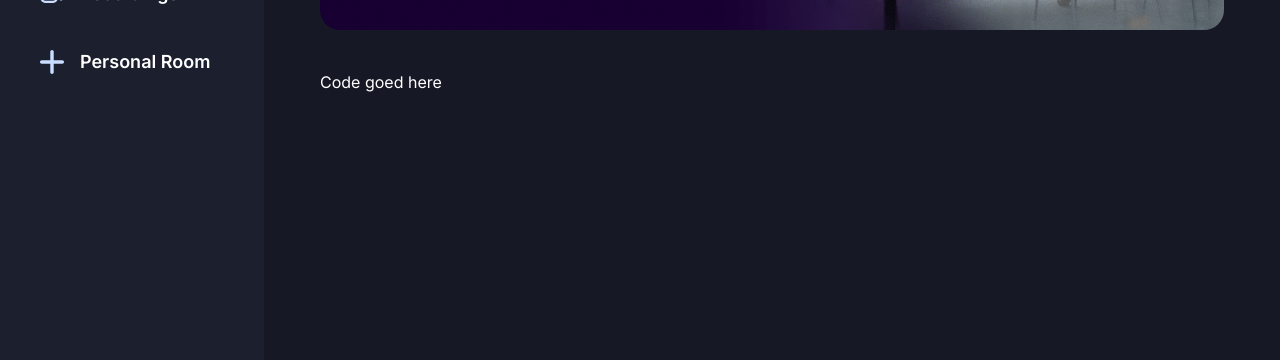
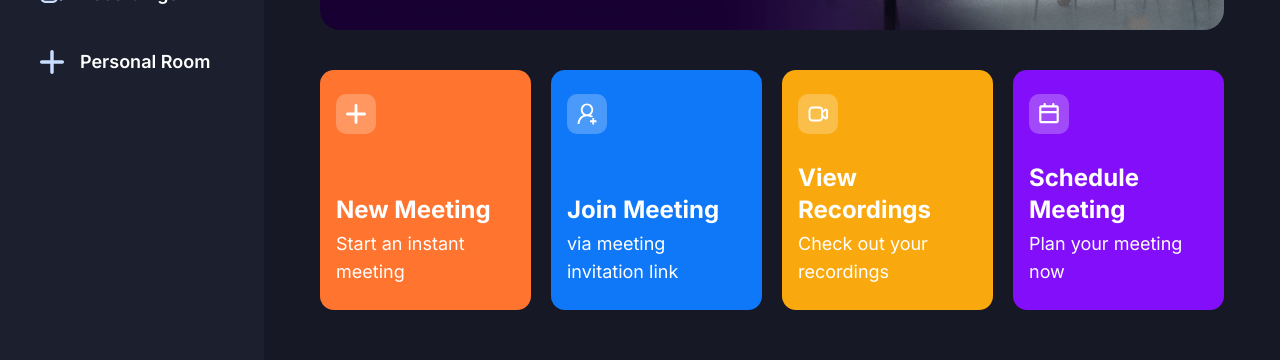
Before and after one commit to Subhendu-Kumar/Video_Verse, a Next.js app: page / in a window 1280 px wide. Shown: the part 352-712 px from the top of the page. Built offline with nearby package versions, Linux system fonts and the light colour scheme; no server answers.

Commit message:
added home cards

```diff
--- a/app/(root)/(home)/page.tsx
+++ b/app/(root)/(home)/page.tsx
@@ -19,7 +19,7 @@
   return (
     <section className="flex size-full flex-col gap-10 text-white">
       <div className="h-[270px] w-full rounded-[20px] bg-cover bg-hero">
-        <div className="flex flex-col h-full justify-between max-md:px-5 max-md:py-8 lg:p-8">
+        <div className="flex flex-col h-full justify-between max-md:px-5 max-md:py-8 max-lg:p-6 lg:p-8">
           <h2 className="glassmorphism max-w-[270px] rounded py-2 text-center text-base font-normal">
             Upcoming Meeting at: 11:30 pm
           </h2>
--- /dev/null
+++ b/components/HomeCards.tsx
@@ -0,0 +1,38 @@
+import { cn } from "@/lib/utils";
+import Image from "next/image";
+
+interface HomeCardsProps {
+  className?: string;
+  img: string;
+  title: string;
+  description: string;
+  handleClick: () => void;
+}
+
+const HomeCards = ({
+  className,
+  img,
+  title,
+  description,
+  handleClick,
+}: HomeCardsProps) => {
+  return (
+    <div
+      className={cn(
+        "px-4 py-6 flex flex-col justify-between w-full xl:max-w-[270px] min-h-[240px] cursor-pointer rounded-[14px]",
+        className
+      )}
+      onClick={handleClick}
+    >
+      <div className="flex-center glassmorphism size-10 rounded-[10px]">
+        <Image src={img} alt={title} width={20} height={20} />
+      </div>
+      <div className="flex flex-col gap-1">
+        <h1 className="text-2xl font-bold">{title}</h1>
+        <p className="text-lg font-normal">{description}</p>
+      </div>
+    </div>
+  );
+};
+
+export default HomeCards;
--- a/components/MeetingTypeList.tsx
+++ b/components/MeetingTypeList.tsx
@@ -1,8 +1,47 @@
-import React from "react";
+"use client";
+
+import { useState } from "react";
+import HomeCards from "./HomeCards";
+import { useRouter } from "next/navigation";
 
 const MeetingTypeList = () => {
+  const router = useRouter();
+
+  const [meetingState, setMeetingState] = useState<
+    "isScheduleMeeting" | "isJoiningMeeting" | "isInstantMeeting" | undefined
+  >();
+
   return (
-    <section className="grid grid-cols-1 gap-5 md:grid-cols-2 xl:grid-cols-4">Code goed here</section>
+    <section className="grid grid-cols-1 gap-5 md:grid-cols-2 xl:grid-cols-4">
+      <HomeCards
+        img="/icons/add-meeting.svg"
+        title="New Meeting"
+        description="Start an instant meeting"
+        className="bg-orange-1"
+        handleClick={() => setMeetingState("isInstantMeeting")}
+      />
+      <HomeCards
+        img="/icons/join-meeting.svg"
+        title="Join Meeting"
+        description="via meeting invitation link"
+        className="bg-blue-1"
+        handleClick={() => setMeetingState("isJoiningMeeting")}
+      />
+      <HomeCards
+        img="/icons/recordings.svg"
+        title="View Recordings"
+        description="Check out your recordings"
+        className="bg-yellow-1"
+        handleClick={() => router.push("/recordings")}
+      />
+      <HomeCards
+        img="/icons/schedule.svg"
+        title="Schedule Meeting"
+        description="Plan your meeting now"
+        className="bg-purple-1"
+        handleClick={() => setMeetingState("isScheduleMeeting")}
+      />
+    </section>
   );
 };
 
--- a/components/Sidebar.tsx
+++ b/components/Sidebar.tsx
@@ -33,7 +33,7 @@
                 width={24}
                 height={24}
               />
-              <p className="text-lg font-semibold max-lg:hidden">
+              <p className="text-lg font-semibold max-lg">
                 {link.label}
               </p>
             </Link>
--- a/tailwind.config.ts
+++ b/tailwind.config.ts
@@ -25,7 +25,6 @@
         },
         blue: {
           1: "#0e78f9",
-          2: "#0E78F9"
         },
         sky: {
           1: "#C9DDFF"
@@ -33,7 +32,7 @@
         orange: {
           1: "#FF742E"
         },
-        purpel: {
+        purple: {
           1: "#830EF9"
         },
         yellow: {
```
